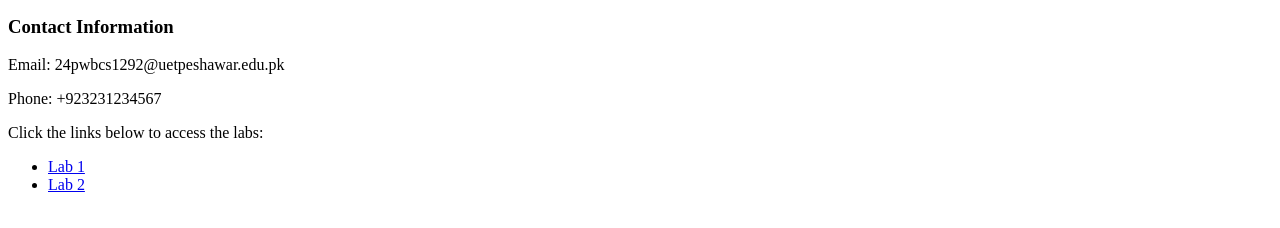
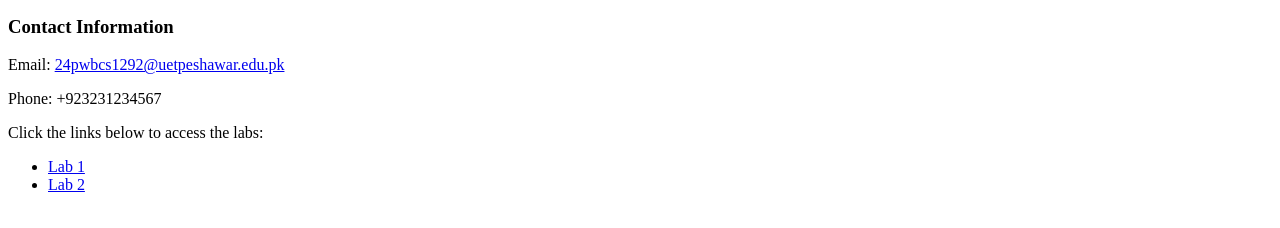
Before and after one commit to ahmedbilal-student/24PWBCS1292-WT-Spring26, a plain HTML site: page index.html in a window 1280 px wide. Shown: the part 398-626 px from the top of the page. Drawn offline with Linux system fonts and the light colour scheme.

Commit message:
updating main index

```diff
--- a/index.html
+++ b/index.html
@@ -16,7 +16,7 @@ I’m on the path to learning the MERN stack and becoming a good full-stack web
 </p>
 
 <h3>Contact Information</h3>
-<p>Email: 24pwbcs1292@uetpeshawar.edu.pk</p>
+<p>Email: <a href="24pwbcs1292@uetpeshawar.edu.pk">24pwbcs1292@uetpeshawar.edu.pk</a></p>
 <p>Phone: +923231234567</p>
     <p>Click the links below to access the labs:</p>
     <ul>
```
